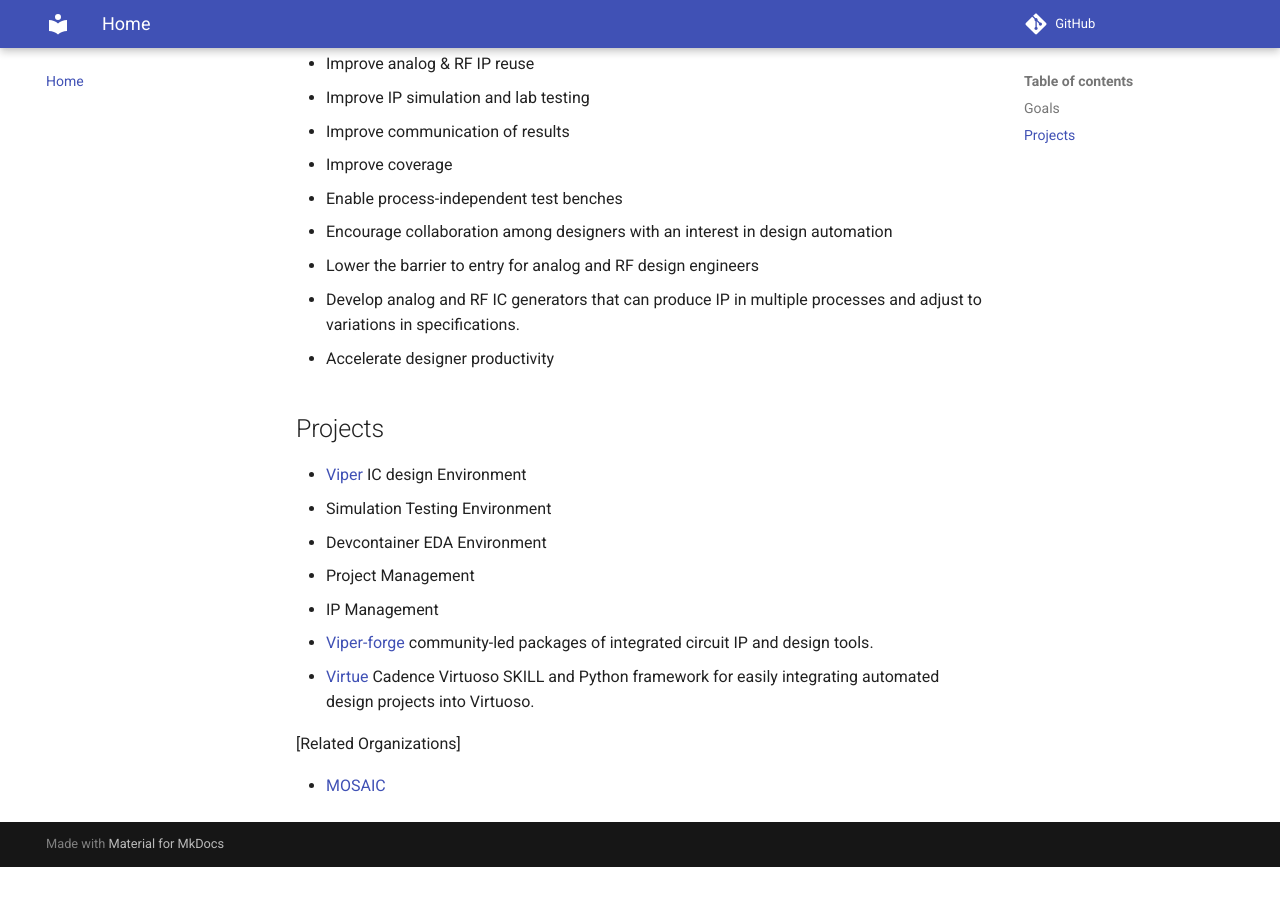
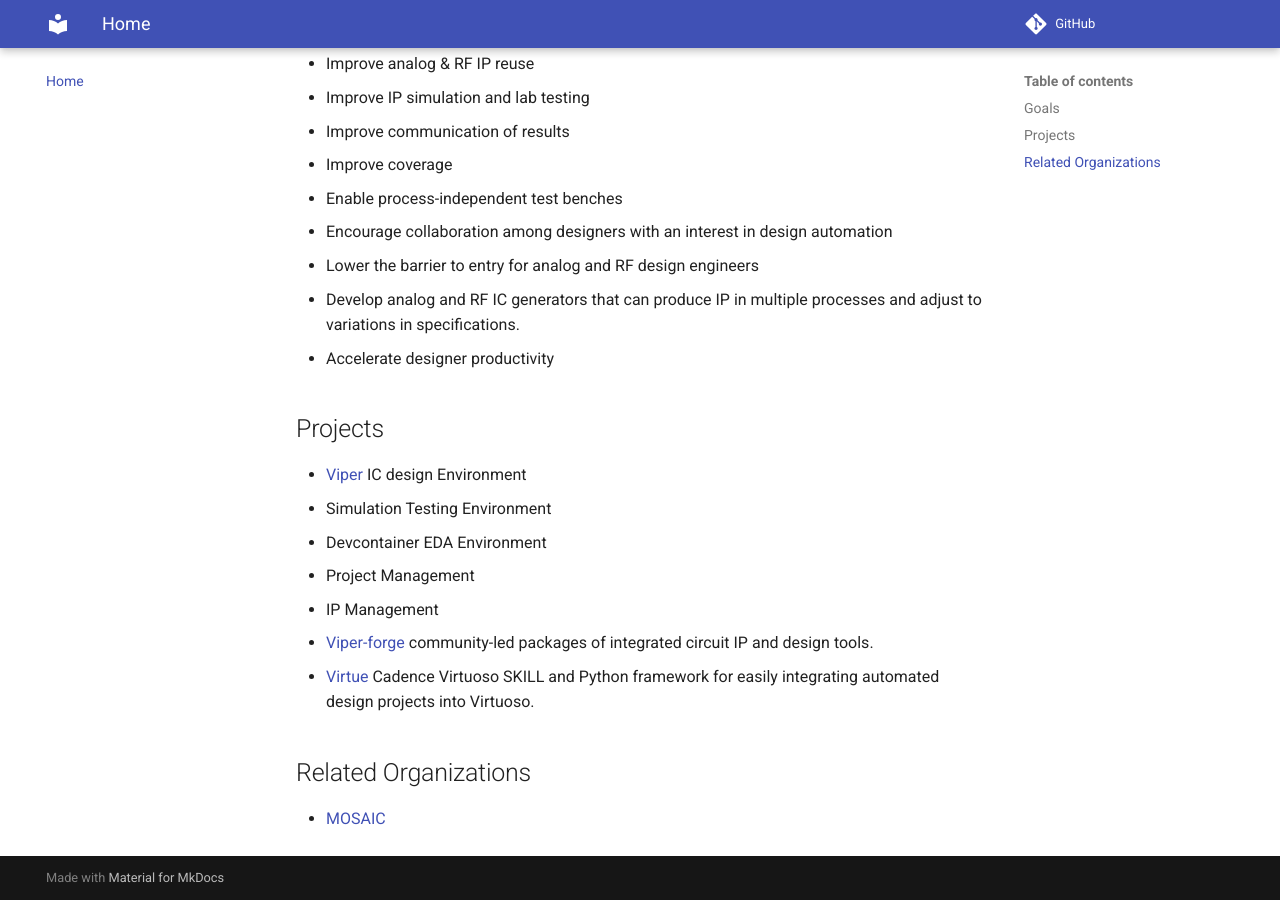
Before and after one commit to cascode-labs/cascode-labs.github.io, an MkDocs documentation site: the page built from docs/index.md, in a window 1280 px wide and 900 px high, scrolled down 1056 px. Built offline with MkDocs 1.6.1 and Material for MkDocs 9.7.7, drawn with Linux system fonts in a browser that asks for light colours; comment, search, counter and statistics services are not loaded; before the commit the page ends 1923 px from its top, so only the background shows below that.

Commit message:
update index

```diff
--- a/docs/index.md
+++ b/docs/index.md
@@ -34,6 +34,6 @@
 Python framework for easily integrating automated design projects into
 Virtuoso.
 
-[Related Organizations]
+## Related Organizations
 
 - [MOSAIC](https://www.mosaic-ic.org/)
```
